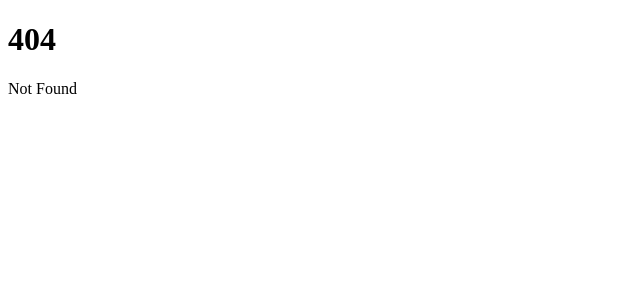
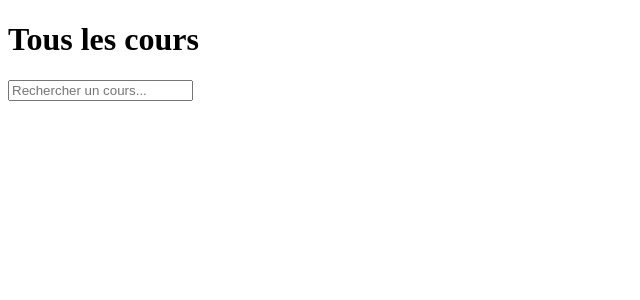
Before and after one commit to Alithiel31/SkillFusion, a SvelteKit app in the folder client/: page /cours in a window 1280 px wide. Before the commit this address had no page. Shown: the top 300 px of the page, without its empty margins (0-640 px from the left). Built offline with nearby package versions, Linux system fonts and the light colour scheme.

Commit message:
try first commit

```diff
--- /dev/null
+++ b/client/src/routes/cours/+page.svelte
@@ -0,0 +1,21 @@
+<script>
+
+</script>
+
+<header>
+
+</header>
+<main class="main-content">
+    <h1 class="all-courses">Tous les cours</h1>
+
+    <div class="search">
+        <input
+            class="search-input"
+            type="text"
+            placeholder="Rechercher un cours..."
+        />
+    </div>
+</main>
+
+<style>
+</style>
```
